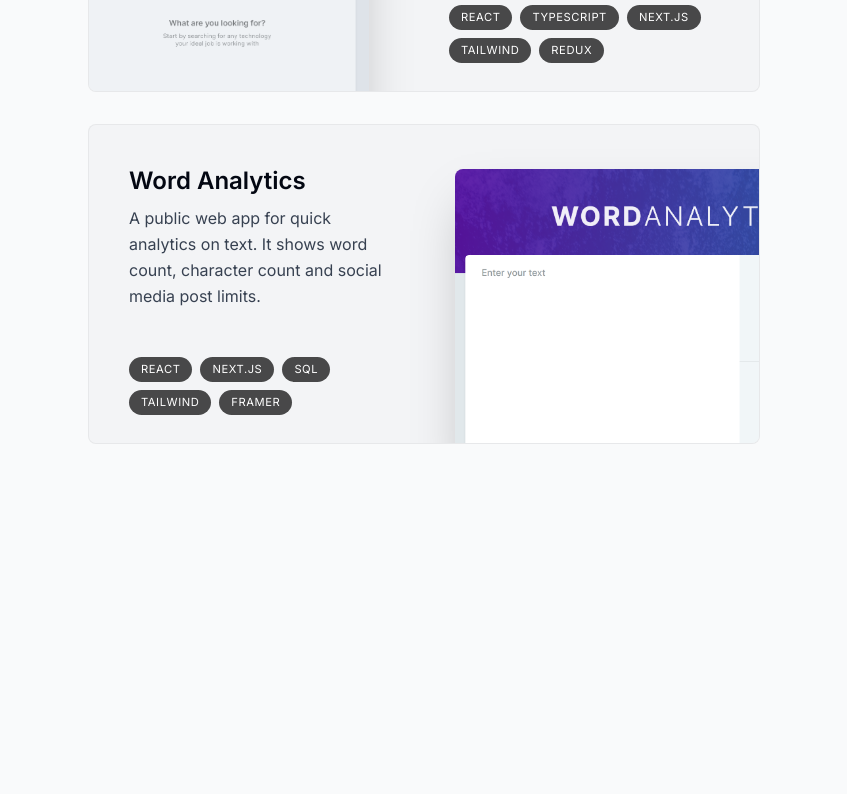
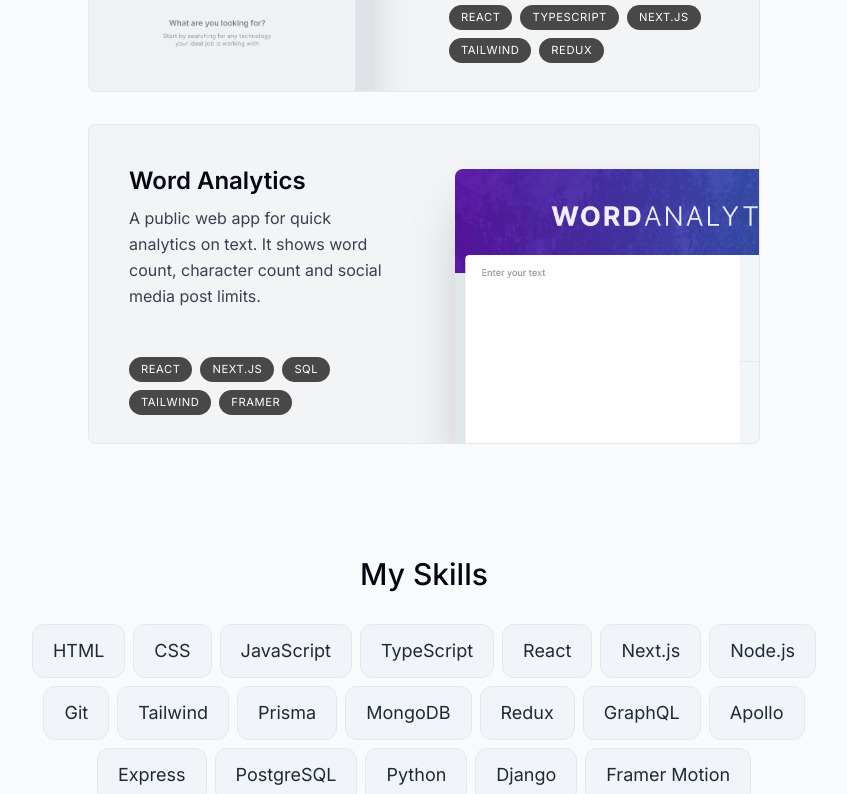
Before and after one commit to utkarshkrishna2004/portfolio, a Next.js app: page / in a window 1280 px wide. Shown: the part 2000-2794 px from the top of the page, without its empty margins (216-1063 px from the left). Built offline with nearby package versions, Linux system fonts and the light colour scheme.

Commit message:
skills component done

```diff
--- a/app/page.tsx
+++ b/app/page.tsx
@@ -2,6 +2,7 @@
 import Intro from "@/components/intro";
 import Projects from "@/components/projects";
 import SectionDivider from "@/components/section-divider";
+import Skills from "@/components/skills";
 
 export default function Home() {
   return (
@@ -10,6 +11,7 @@
       <SectionDivider />
       <About />
       <Projects />
+      <Skills />
     </main>
   )
 }
--- a/components/projects.tsx
+++ b/components/projects.tsx
@@ -12,7 +12,7 @@
 
 
    return (
-      <section ref={ref} id="projects" className="scroll-mt-28">
+      <section ref={ref} id="projects" className="scroll-mt-28 mb-28">
          <SectionHeading>my projects</SectionHeading>
 
          <div>
--- /dev/null
+++ b/components/skills.tsx
@@ -0,0 +1,52 @@
+"use client";
+
+import React from "react";
+import SectionHeading from "./section-heading";
+import { skillsData } from "@/lib/data";
+import { useSectionInView } from "@/lib/hooks";
+import { motion } from "framer-motion";
+
+const fadeInAnimationVariants = {
+   initial: {
+      opacity: 0,
+      y: 100,
+   },
+   animate: (index: number) => ({
+      opacity: 1,
+      y: 0,
+      transition: {
+         delay: 0.05 * index,
+      },
+   }),
+};
+
+export default function Skills() {
+   const { ref } = useSectionInView("Skills");
+
+   return (
+      <section
+         id="skills"
+         ref={ref}
+         className="mb-28 max-w-[53rem] scroll-mt-28 text-center sm:mb-40"
+      >
+         <SectionHeading>My skills</SectionHeading>
+         <ul className="flex flex-wrap justify-center gap-2 text-lg text-gray-800">
+            {skillsData.map((skill, index) => (
+               <motion.li
+                  className="px-5 py-3 bg-slate-100 border borderBlack[0.1] rounded-xl"
+                  key={index}
+                  variants={fadeInAnimationVariants}
+                  initial="initial"
+                  whileInView="animate"
+                  viewport={{
+                     once: true,
+                  }}
+                  custom={index}
+               >
+                  {skill}
+               </motion.li>
+            ))}
+         </ul>
+      </section>
+   );
+}
```
